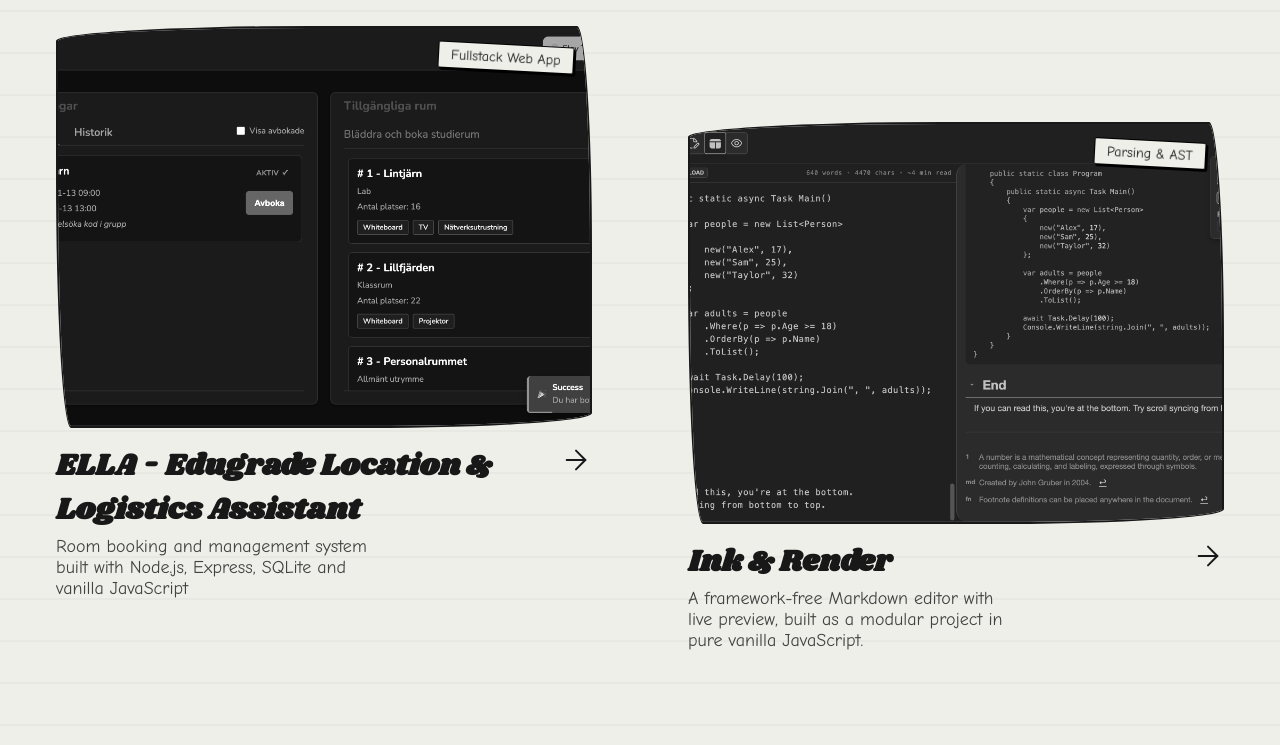
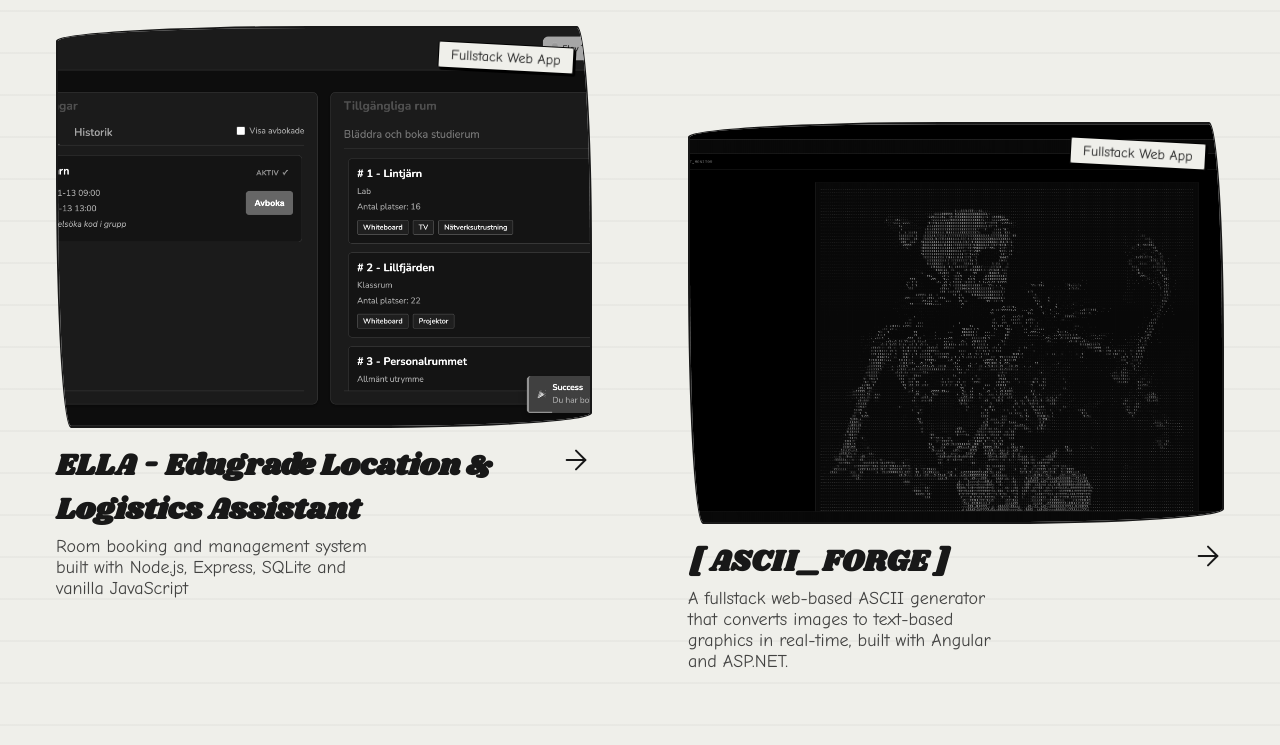
Before and after one commit to discovicke/portfolio-mono, a React (Vite) app: page / in a window 1280 px wide. Shown: the part 2360-3105 px from the top of the page. Built offline with nearby package versions, Linux system fonts and the light colour scheme.

Commit message:
Add ASCII_FORGE project details to projects.ts and translations.ts

```diff
--- a/src/data/projects.ts
+++ b/src/data/projects.ts
@@ -27,6 +27,20 @@ export const projects: Project[] = [
     },
     {
         id: 2,
+        title: "[ ASCII_FORGE ]",
+        category: "Fullstack WEB App",
+        desc: "En fullstack webbaserad ASCII-generator som konverterar bilder till textbaserad grafik i realtid, byggd med Angular och ASP.NET.",
+        img: "/asciiforge-preview.png",
+        longDesc: "Detta projekt är en fullstack webbaserad ASCII-generator som konverterar bilder till textbaserad grafik i realtid. Frontend är byggd i Angular och erbjuder ett terminalinspirerat gränssnitt med direkta visuella uppdateringar baserat på användarens inställningar. Backend är implementerad i ASP.NET och ansvarar för bildbehandling, luminansberäkning och mappning av pixlar till olika ASCII-teckenuppsättningar.\n" +
+            "Applikationen stödjer flera ASCII-bibliotek samt justering av bredd, ljusstyrka, gamma och färginvertering. Kommunikationen mellan klient och server sker via API-anrop med FormData, där bild och konfigurationsdata behandlas effektivt utan att lagras permanent. Arkitekturen är uppdelad i tydliga lager för presentation, API och bearbetningslogik, med fokus på deterministiska resultat, god prestanda och ett konsekvent visuellt uttryck.",
+        technologies: ["Angular", "ASP.NET", "C#", "REST API"],
+        liveUrl: "https://asciiforge.vercel.app/",
+        repoUrl: "https://github.com/discovicke/Image2Ascii",
+        year: "2026",
+        role: "Ensam utvecklare"
+    },
+    {
+        id: 3,
         title: "Ink & Render",
         category: "Parsing & AST",
         desc: "En ramverksfri Markdown-editor med realtidsförhandsvisning, byggd som ett modulärt projekt i ren vanilla JavaScript.",
@@ -42,7 +56,7 @@ export const projects: Project[] = [
         role: "Ensam utvecklare - designade och implementerade hela parsningslogiken från grunden."
     },
     {
-        id: 3,
+        id: 4,
         title: 'Google Drive-klon',
         category: 'Angular + Node.js',
         desc: 'En fullstack Google Drive-klon byggd som proof-of-concept med Angular 21 och Node.js, med fokus på typsäkerhet, modulär arkitektur och filhantering.',
@@ -65,7 +79,7 @@ export const projects: Project[] = [
         role: 'Fullstack-utvecklare i team'
     },
     {
-        id: 4,
+        id: 5,
         title: "Ducklord Chatking",
         category: "C# + ASP.NET",
         desc: "En chatklient skapad i C# med hjälp av ramverket Raylib.",
@@ -80,7 +94,7 @@ export const projects: Project[] = [
         role: "Fullstack-utvecklare i team - klient-server-kommunikation och bidrog till UI-implementation för att visualisera och hantera kommunikationsdata."
     },
     {
-        id: 5,
+        id: 6,
         title: "Personliga hemsidan",
         category: "React + TypeScript",
         desc: "Min personliga portfolio-webbplats byggd med React och TypeScript.",
--- a/src/i18n/translations.ts
+++ b/src/i18n/translations.ts
@@ -361,13 +361,20 @@ export const translations: Record<Language, TranslationStrings> = {
                 role: 'Fullstack-utvecklare i team - extra fokus på backend-arkitektur och databasdesign.',
             },
             2: {
+                title: '[ ASCII_FORGE ]',
+                category: 'Fullstack WEB App',
+                desc: 'En fullstack webbaserad ASCII-generator som konverterar bilder till textbaserad grafik i realtid, byggd med Angular och ASP.NET.',
+                longDesc: 'Detta projekt är en fullstack webbaserad ASCII-generator som konverterar bilder till textbaserad grafik i realtid. Frontend är byggd i Angular och erbjuder ett terminalinspirerat gränssnitt med direkta visuella uppdateringar baserat på användarens inställningar. Backend är implementerad i ASP.NET och ansvarar för bildbehandling, luminansberäkning och mappning av pixlar till olika ASCII-teckenuppsättningar.\nApplikationen stödjer flera ASCII-bibliotek samt justering av bredd, ljusstyrka, gamma och färginvertering. Kommunikationen mellan klient och server sker via API-anrop med FormData, där bild och konfigurationsdata behandlas effektivt utan att lagras permanent. Arkitekturen är uppdelad i tydliga lager för presentation, API och bearbetningslogik, med fokus på deterministiska resultat, god prestanda och ett konsekvent visuellt uttryck.',
+                role: 'Ensam utvecklare',
+            },
+            3: {
                 title: 'Ink & Render',
                 category: 'Parsing & AST',
                 desc: 'En ramverksfri Markdown-editor med realtidsförhandsvisning, byggd som ett modulärt projekt i ren vanilla JavaScript.',
                 longDesc: 'Ink & Render är en från-grunden-byggd Markdown-editor som demonstrerar parsning och AST-hantering (Abstract Syntax Tree). Editorn konverterar Markdown till HTML i realtid utan externa bibliotek. Projektet är uppbyggt modulärt med separation mellan lexer, parser och renderer, vilket gör koden lätt att förstå och utöka.',
                 role: 'Ensam utvecklare - designade och implementerade hela parsningslogiken från grunden.',
             },
-            3: {
+            4: {
                 title: 'Google Drive-klon',
                 category: 'Angular + Node.js',
                 desc: 'En fullstack Google Drive-klon byggd som proof-of-concept med Angular 21 och Node.js, med fokus på typsäkerhet, modulär arkitektur och filhantering.',
@@ -375,14 +382,14 @@ export const translations: Record<Language, TranslationStrings> = {
                     'Arkitekturen är modulär och typ­säker genom hela stacken, med delade DTO:er i TypeScript mellan klient och server. Backend använder Multer för filhantering, Zod för validering och Helmet för grundläggande säkerhet. En egenutvecklad DbService abstraherar fil-I/O och möjliggör persistens via en JSON-baserad datalagring utan extern databas.',
                 role: 'Fullstack-utvecklare i team',
             },
-            4: {
+            5: {
                 title: 'Ducklord Chatking',
                 category: 'C# + ASP.NET',
                 desc: 'En chatklient skapad i C# med hjälp av ramverket Raylib.',
                 longDesc: 'Ducklord Chatking är en realtids-chatklient utvecklad i C# med Raylib-ramverket. Programmet visar hur man kan hantera användargränssnitt, trådar och grafisk rendering i ett chattprogram. Klienten har stöd för flera användare, möjlighet att välja inloggningsuppgifter, färgkodade meddelanden samt en charmig anka som maskot.',
                 role: 'Fullstack-utvecklare i team - klient-server-kommunikation och bidrog till UI-implementation för att visualisera och hantera kommunikationsdata.',
             },
-            5: {
+            6: {
                 title: 'Personliga hemsidan',
                 category: 'React + TypeScript',
                 desc: 'Min personliga portfolio-webbplats byggd med React och TypeScript.',
@@ -631,27 +638,34 @@ export const translations: Record<Language, TranslationStrings> = {
                 role: 'Fullstack developer in team - extra focus on backend architecture and database design.',
             },
             2: {
+                title: '[ ASCII_FORGE ]',
+                category: 'Fullstack Web App',
+                desc: 'A fullstack web-based ASCII generator that converts images to text-based graphics in real-time, built with Angular and ASP.NET.',
+                longDesc: 'This project is a fullstack web-based ASCII generator that converts images to text-based graphics in real-time. The frontend is built in Angular and offers a terminal-inspired interface with direct visual updates based on user settings. The backend is implemented in ASP.NET and handles image processing, luminance calculation, and mapping of pixels to various ASCII character sets.\nThe application supports multiple ASCII libraries as well as adjustment of width, brightness, gamma, and color inversion. Communication between client and server occurs via API calls with FormData, where image and configuration data are processed efficiently without being stored permanently. The architecture is divided into clear layers for presentation, API, and processing logic, with focus on deterministic results, good performance, and a consistent visual expression.',
+                role: 'Solo developer',
+            },
+            3: {
                 title: 'Ink & Render',
                 category: 'Parsing & AST',
                 desc: 'A framework-free Markdown editor with live preview, built as a modular project in pure vanilla JavaScript.',
                 longDesc: "Ink & Render is a from-scratch Markdown editor that demonstrates parsing and AST (Abstract Syntax Tree) handling. The editor converts Markdown to HTML in real-time without external libraries. The project is built modularly with separation between lexer, parser, and renderer, making the code easy to understand and extend.",
                 role: 'Solo developer - designed and implemented the entire parsing logic from scratch.',
             },
-            3: {
+            4: {
                 title: 'Google Drive Clone',
                 category: 'Angular + Node.js',
                 desc: 'A fullstack Google Drive clone built as a proof-of-concept with Angular 21 and Node.js, focusing on type safety, modular architecture, and file management.',
                 longDesc: 'This project is a fullstack proof-of-concept of a Google Drive-like application, built with Angular 21 on the frontend and Node.js with Express on the backend. The application supports secure file upload via drag-and-drop, download, preview, and permanent deletion of files, complemented by real-time fuzzy search for fast and fault-tolerant file management. The architecture is modular and type-safe throughout the entire stack, with shared DTOs in TypeScript between client and server. The backend uses Multer for file handling, Zod for validation, and Helmet for basic security. A custom-built DbService abstracts file I/O and enables persistence through JSON-based data storage without an external database.',
                 role: 'Fullstack developer in team',
             },
-            4: {
+            5: {
                 title: 'Ducklord Chatking',
                 category: 'C# + ASP.NET',
                 desc: 'A chat client built in C# using the Raylib framework.',
                 longDesc: "Ducklord Chatking is a real-time chat client developed in C# with the Raylib framework. The program demonstrates how to handle user interfaces, threads, and graphical rendering in a chat application. The client supports multiple users, login credential selection, color-coded messages, and features a charming duck mascot.",
                 role: 'Fullstack developer in team - client-server communication and contributed to UI implementation for visualizing and handling communication data.',
             },
-            5: {
+            6: {
                 title: 'Personal Portfolio Website',
                 category: 'React + TypeScript',
                 desc: 'My personal portfolio website built with React and TypeScript.',
```
Also changed, not shown: public/asciiforge-preview.png (added).
